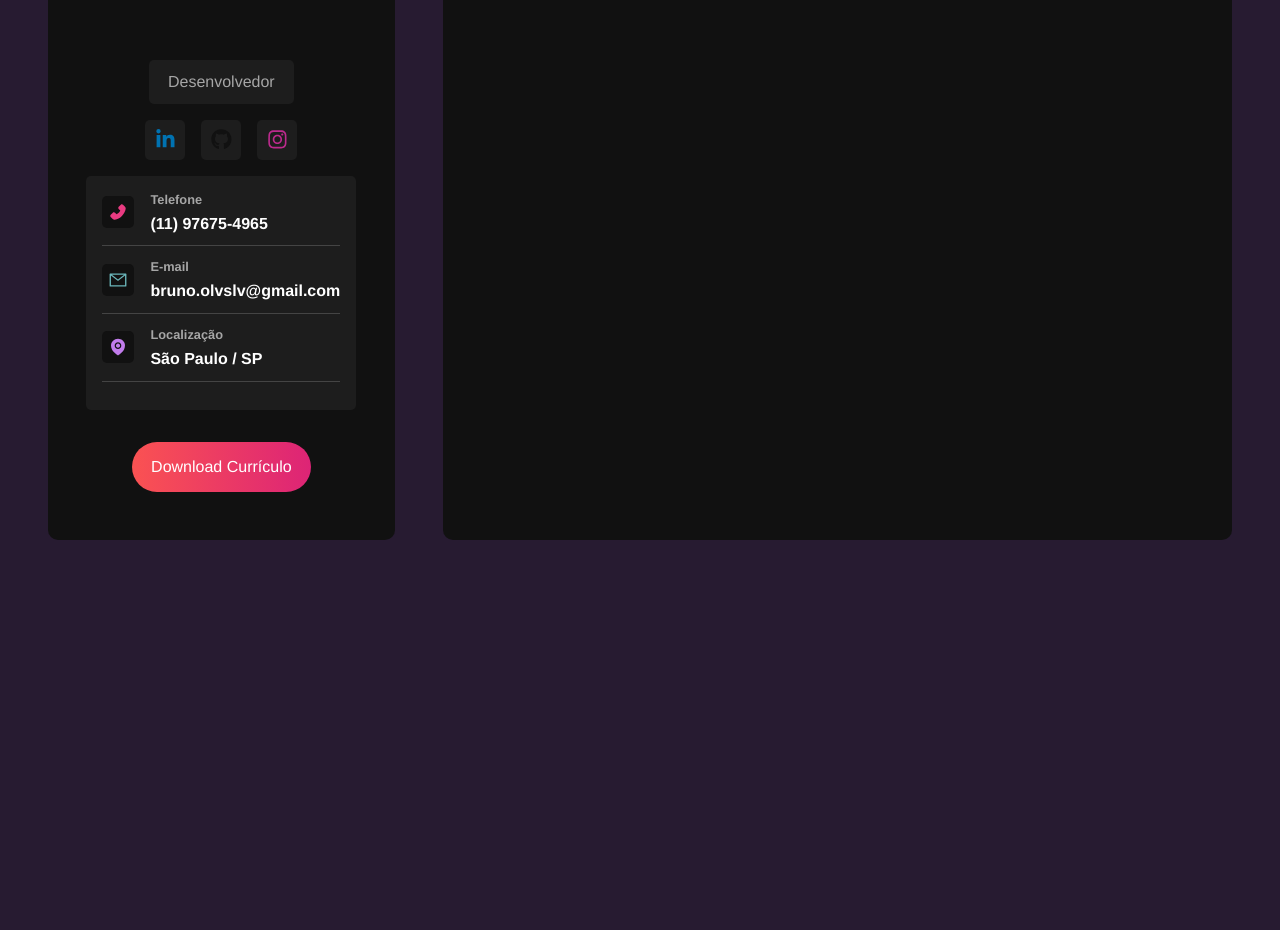
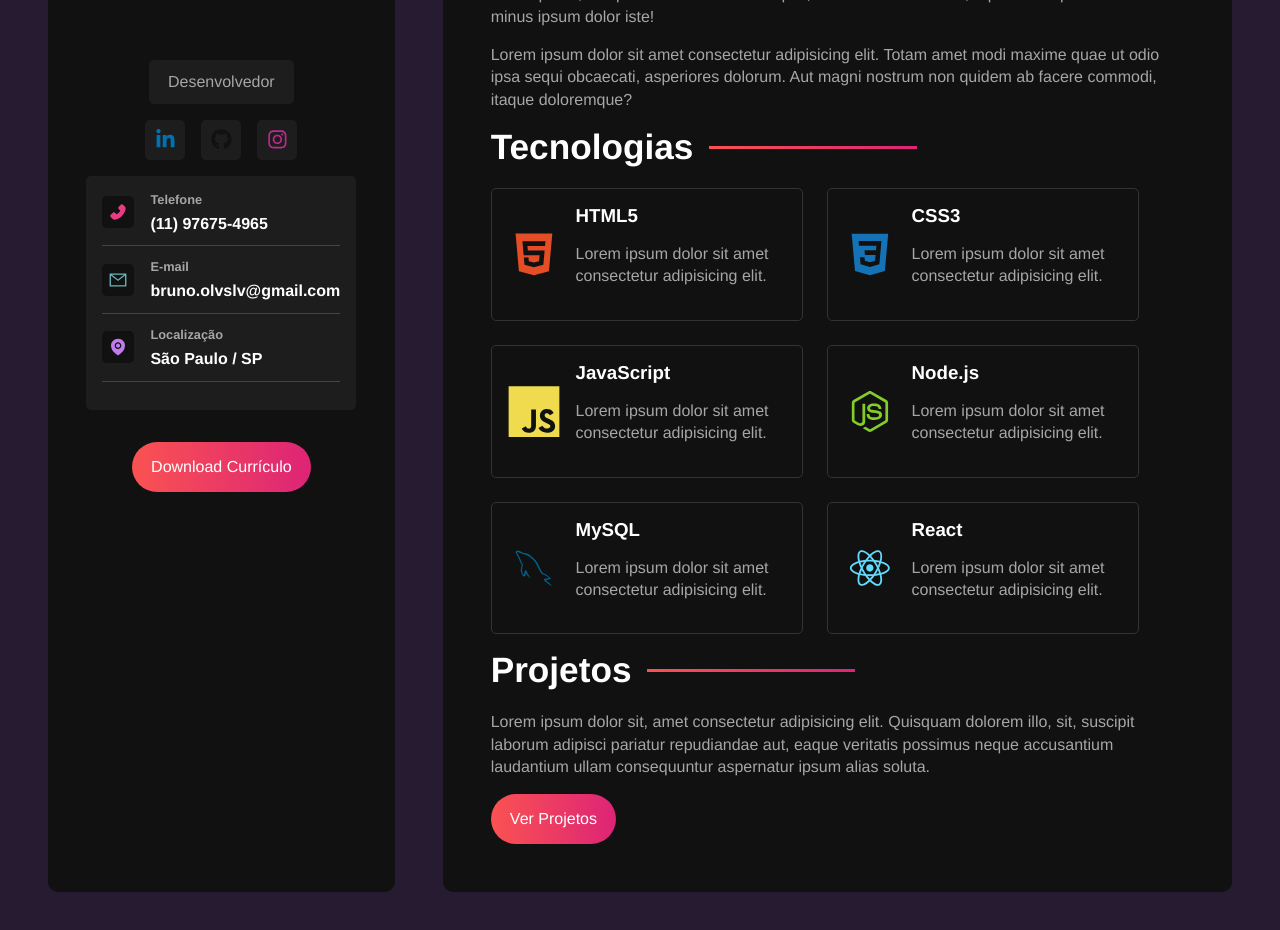
Before and after one commit to BrunoOlv10/portfolio-react, a React (Vite) app in the folder react-sass/: page / in a window 1280 px wide. Shown: the part 400-1330 px from the top of the page. Before the commit the page ends 988 px from the top, so only its background shows below. Built offline with nearby package versions, Linux system fonts and the light colour scheme.

Commit message:
add updates

```diff
--- /dev/null
+++ b/react-sass/src/components/AboutContainer.jsx
@@ -0,0 +1,11 @@
+const AboutContainer = () => {
+  return (
+    <section className="about-container">
+      <h2>Sobre</h2>
+      <p>Lorem ipsum dolor sit amet, consectetur adipisicing elit. A commodi reprehenderit officia totam consequatur, voluptates iusto nulla eum quia, sint laborum nostrum, repellat voluptate maiores est minus ipsum dolor iste!</p>
+      <p>Lorem ipsum dolor sit amet consectetur adipisicing elit. Totam amet modi maxime quae ut odio ipsa sequi obcaecati, asperiores dolorum. Aut magni nostrum non quidem ab facere commodi, itaque doloremque?</p>
+    </section>
+  )
+}
+
+export default AboutContainer
--- a/react-sass/src/components/MainContent.jsx
+++ b/react-sass/src/components/MainContent.jsx
@@ -1,9 +1,15 @@
+import AboutContainer from './AboutContainer'
+import ProjectsContainer from './ProjectsContainer'
+import TechnologiesContainer from './TechnologiesContainer'
+
 import '../styles/components/maincontent.sass'
 
 const MainContent = () => {
   return (
     <main id='main-content'>
-      Main Content
+      <AboutContainer />
+      <TechnologiesContainer />
+      <ProjectsContainer />
     </main>
   )
 }
--- /dev/null
+++ b/react-sass/src/components/ProjectsContainer.jsx
@@ -0,0 +1,13 @@
+const ProjectsContainer = () => {
+  return (
+    <section className="projects-container">
+      <h2>Projetos</h2>
+      <p>Lorem ipsum dolor sit, amet consectetur adipisicing elit. Quisquam dolorem illo, sit, suscipit laborum adipisci pariatur repudiandae aut, eaque veritatis possimus neque accusantium laudantium ullam consequuntur aspernatur ipsum alias soluta.</p>
+      <a href="#" className="btn">
+        Ver Projetos
+      </a>
+    </section>
+  )
+}
+
+export default ProjectsContainer
--- /dev/null
+++ b/react-sass/src/components/TechnologiesContainer.jsx
@@ -0,0 +1,40 @@
+import {
+  DiHtml5,
+  DiCss3,
+  DiJsBadge,
+  DiNodejsSmall,
+  DiMysql,
+  DiReact
+} from 'react-icons/di'
+
+import '../styles/components/technologiescontainer.sass'
+
+const technologies = [
+  { id: 'html', name: 'HTML5', icon: <DiHtml5 /> },
+  { id: 'css', name: 'CSS3', icon: <DiCss3 /> },
+  { id: 'js', name: 'JavaScript', icon: <DiJsBadge /> },
+  { id: 'node', name: 'Node.js', icon: <DiNodejsSmall /> },
+  { id: 'mysql', name: 'MySQL', icon: <DiMysql /> },
+  { id: 'react', name: 'React', icon: <DiReact /> },
+]
+
+const TechnologiesContainer = () => {
+  return (
+    <section className='technologies-container'>
+      <h2>Tecnologias</h2>
+      <div className="technologies-grid">
+        {technologies.map((tech) => (
+          <div className="technology-card" id={tech.id} key={tech.id}>
+            {tech.icon}
+            <div className="technology-info">
+              <h3>{tech.name}</h3>
+              <p>Lorem ipsum dolor sit amet consectetur adipisicing elit.</p>
+            </div>
+          </div>
+        ))}
+      </div>
+    </section>
+  )
+}
+
+export default TechnologiesContainer
--- a/react-sass/src/styles/components/maincontent.sass
+++ b/react-sass/src/styles/components/maincontent.sass
@@ -1,7 +1,32 @@
 @use '../variables'
+@use '../mixins'
 
 #main-content
     background-color: variables.$bg-color
     flex: 2 1 0
     border-radius: variables.$container-border-radius
     padding: 3rem
+
+    section
+        display: flex
+        flex-direction: column
+
+    h2
+        color: variables.$text-color
+        font-size: 2.2rem
+        margin-bottom: 1.3rem
+        @include mixins.center
+        justify-content: start
+        gap: 1rem
+
+        &:after
+            @include mixins.gradient-border
+
+    p
+        color: variables.$text-color-secondary
+        margin-bottom: 1rem
+        line-height: 1.4rem
+
+    .btn
+        @include mixins.btn
+        align-self: start
--- /dev/null
+++ b/react-sass/src/styles/components/technologiescontainer.sass
@@ -0,0 +1,49 @@
+@use '../variables'
+@use '../mixins'
+
+.technologies-container
+    margin-bottom: 1rem
+
+    .technologies-grid
+        display: flex
+        flex-wrap: wrap
+        gap: 1.5rem
+
+        .technology-card
+            @include mixins.center
+            gap: 1rem
+            padding: 1rem
+            border: 1px solid #333
+            width: 45%
+            border-radius: variables.$card-border-radius
+
+            h3
+                color: variables.$text-color
+                margin-bottom: 1rem
+
+            svg
+                font-size: 6rem
+
+        #html
+            svg
+                color: #e44d26
+
+        #css
+            svg
+                color: #1572b6
+
+        #js
+            svg
+                color: #f0db4f
+
+        #node
+            svg
+                color: #83cd29
+
+        #mysql
+            svg
+                color: #00618a
+
+        #react
+            svg
+                color: #61dafb
--- a/react-sass/src/styles/mixins.sass
+++ b/react-sass/src/styles/mixins.sass
@@ -11,3 +11,9 @@
     background: variables.$gradient
     text-decoration: none
     border-radius: 3rem
+
+@mixin gradient-border
+    content: ''
+    background: variables.$gradient
+    height: 3px
+    width: 30%
```
